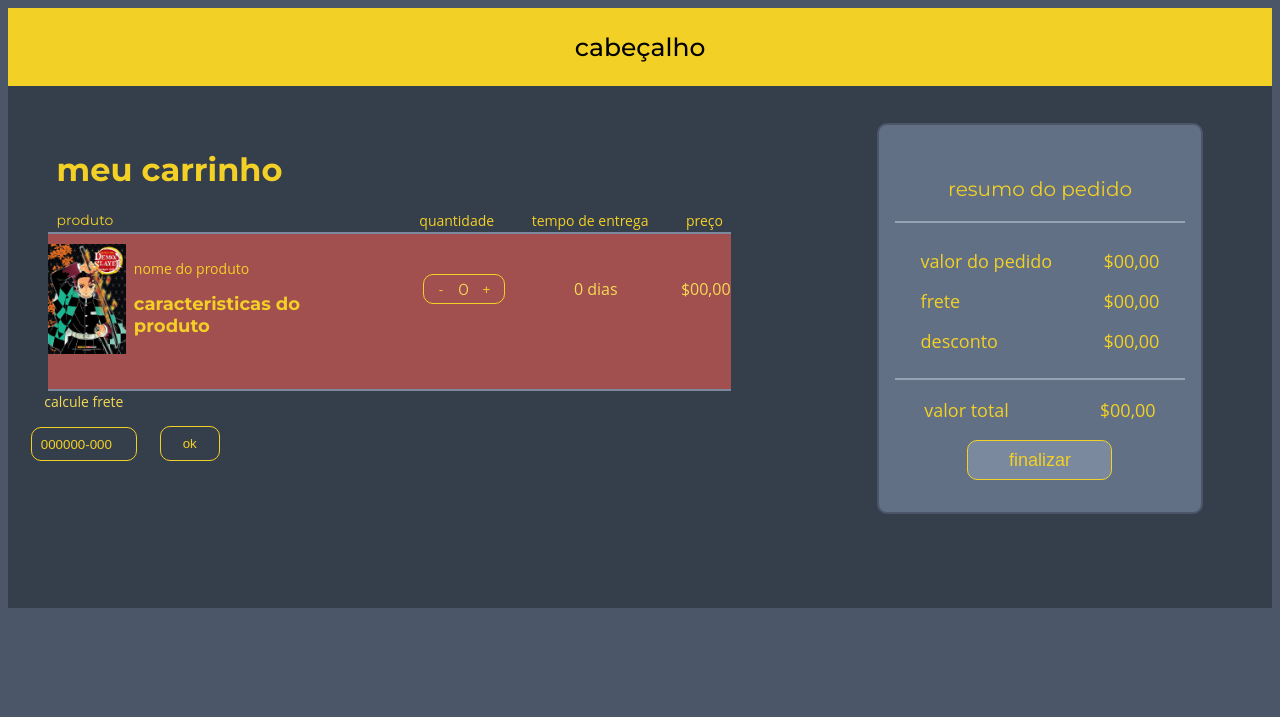
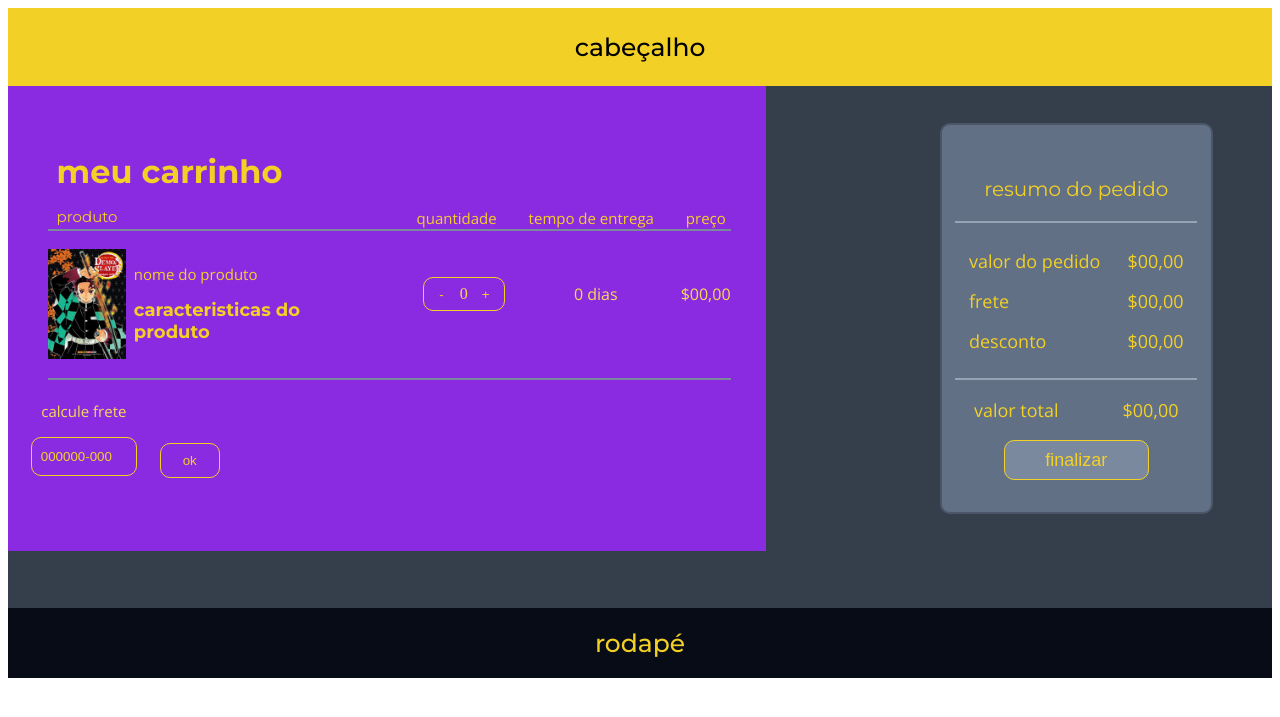
Before and after one commit to RenanLopesIF/proj-integrador, a CodeIgniter 4 app: the page made by app/Views/carrinho.php in a window 1280 px wide. Shown: the top 717 px of the page. Run offline with PHP 8.4 and a stand-in for CodeIgniter, Linux system fonts and the light colour scheme; the template is opened without the code that fills it, so the values that code supplies are empty; some libraries are stand-ins or nearby versions; some web fonts are replaced.

Commit message:
continuando

```diff
--- a/app/Views/carrinho.php
+++ b/app/Views/carrinho.php
@@ -5,8 +5,10 @@
     <meta charset="UTF-8">
     <meta http-equiv="X-UA-Compatible" content="IE=edge">
     <meta name="viewport" content="width=device-width, initial-scale=1.0">
-    <link rel="stylesheet" href="./assets/css/style.css">
-    <link rel="stylesheet" href="./assets/css/carrinho.css">
+    <!-- <link href="https://cdn.jsdelivr.net/npm/bootstrap@5.2.0/dist/css/bootstrap.min.css" rel="stylesheet" integrity="sha384-gH2yIJqKdNHPEq0n4Mqa/HGKIhSkIHeL5AyhkYV8i59U5AR6csBvApHHNl/vI1Bx"
+    crossorigin="anonymous"> -->
+    <link rel="stylesheet" href="carrinho/css/style.css">
+    <link rel="stylesheet" href="carrinho/css/carrinho.css">
 
     <title>Document</title>
 </head>
@@ -77,7 +79,7 @@
                         </ul>
                     </div>
                     <div class="final">
-                        <div class="valorF">
+                        <div class="valorFinal">
                             <p>valor total</p>
                             <p>$00,00</p>
                         </div>
@@ -87,7 +89,9 @@
             </div>
         </div>
     </div>
-    <footer class="rodape"></footer>
+    <footer class="rodape">
+        <h1>rodapé</h1>
+    </footer>
 </body>
 
 </html>
--- a/public/carrinho/css/carrinho.css
+++ b/public/carrinho/css/carrinho.css
@@ -1,3 +1,4 @@
+/* conteiner pai */
 .container{
     display: flex;
     flex-direction: column;
@@ -5,6 +6,7 @@
     height: 600px;
     background-color: var(--color-cinza-700);
 }
+/* header da pagina */
 .cabeca{
     display: flex;
     justify-content: center;
@@ -17,31 +19,35 @@
     font-size: 25px;
     font-weight: 500;
 }
+/* parte principar do conteudo meio da pagina */
 .containerFilha{
     display: flex;
     flex-direction: row;
     justify-content: space-between;
     width: 100%;
     height: 100%;
-    /* min-width: 90%; */
-
+    /* background-color: red; */
 }
+/* alinhamento parte direita */
 .carrinho{
     display: flex;
     flex-direction: column;
     justify-content: center;
     align-items: center;
     width: 60%;
-    height: 80%;
-    /* background-color: blueviolet; */
+    height: 89%;
+    background-color: blueviolet;
 }
-
+/* inicio da sessão 1 */
 .sessao1{
     display: flex;
     flex-direction: row;
     width: 100%;
+    /* border-bottom: 2px solid white; */
+    /* background-color: rgb(147, 182, 96); */
     justify-content: space-evenly;
 }
+
 .txt1{
     display: flex;
     flex-direction: column;
@@ -52,17 +58,20 @@
     margin: 0;
     padding: 0 0 0.2rem 1rem;
 }
+
 .txt1 p{
     margin: 0;
-    font-size: 14px;
+    font-size: 15px;
 }
+
 .txt2 p{
     margin: 0;
-    font-size: 14px;
+    font-size: 15px;
     padding: 0 0 0.1rem 1rem;
     color: var(--color-amarelo-400);
     font-family: 'Open Sans', sans-serif;
 }
+
 .txt1, .txt2 h1{
     font-size: 16px;
     color: var(--color-amarelo-400);
@@ -77,6 +86,7 @@
     font-family: 'Open Sans', sans-serif;
     /* background-color: red; */
 }
+/* inicio da sessão 2 */
 .sessao2{
     display: flex;
     flex-direction: row;
@@ -84,22 +94,23 @@
     height: 35%;
     /* background-color: blue; */
 }
+
 .idLivro{
     display: flex;
     justify-content: space-between;
     margin-left: 40px;
-    padding: 0 0 1.5rem 0;
     width: 90%;
     height:90%;
     border-top: 2px solid var(--color-cinza-400);
     border-bottom: 2px solid var(--color-cinza-400);
-    background-color: rgb(161, 79, 79);
+    /* background-color: rgb(161, 79, 79); */
 }
 
 .idLivro p{
     font-family: 'Open Sans', sans-serif;
-    font-size: 14px;
+    font-size: 15px;
 }
+
 .idLivro h2{
     font-family: 'Montserrat', sans-serif;
     font-size: 18px;
@@ -111,12 +122,14 @@
     width: 40%;
     /* background-color: red; */
 }
+
 .txt3{
     margin: 0;
     padding: 0 0 0.1rem 0.5rem;
     color: var(--color-amarelo-400);
     font-family: 'Open Sans', sans-serif;
 }
+
 .imagem img{
     height: 110px;
 }
@@ -133,7 +146,6 @@
     /* background-color: red; */
 }
 
-
 .btCompra{
     display: flex;
     flex-direction: row;
@@ -143,11 +155,11 @@
     height: 25%;
     color: var(--color-amarelo-300);
     background-color: transparent;
-    /* background-color: var(--color-cinza-600); */
     border: 1px var(--color-amarelo-400) solid;
     border-radius: 10px;
     margin-left: 0.8rem;
 }
+
 
 .maior, .menor{
     color: var(--color-amarelo-400);
@@ -169,7 +181,7 @@
     font-family: 'Open Sans', sans-serif;
     color: var(--color-amarelo-300);
 }
-
+/* inicio sessão 3 */
 .sessao3{
     display: flex;
     align-items: flex-end;
@@ -180,22 +192,35 @@
     height: 20%;
     /* background-color: cornflowerblue; */
 }
+
+.sessao3 input{
+    background-color: transparent;
+ }
+
+ .sessao3 input::placeholder{
+    color: var(--color-amarelo-400);
+ }
+
 .frete input:hover{
     background-color: var(--color-cinza-400);
     transition: all 1s;
 }
+
 .frete input:focus-visible{
     outline: 1px solid var(--color-amarelo-200);
 }
+
 .frete{
     display: flex;
     align-items: center;
     justify-content: center;
     flex-direction: column;
     width: 20%;
+    height: 100%;
 }
+
 .frete p{
-    font-size: 14px;
+    font-size: 15px;
     font-family: 'Open Sans', sans-serif;
     padding: 0 0 1rem 0;
     margin: 0;
@@ -205,10 +230,10 @@
     display: flex;
     text-align: center;
     width: 100px;
-    height: 30px;
+    height: 35px;
     border: 1px solid var(--color-amarelo-400);
     border-radius: 10px;
-
+    /* background-color: red; */
 }
 
 
@@ -222,6 +247,8 @@
     border: 1px solid var(--color-amarelo-400);
     color: var(--color-amarelo-400);
     border-radius: 10px;
+    /* background-color: red; */
+    margin-bottom: 0.4rem;
 
 }
 
@@ -229,32 +256,27 @@
     background-color: var(--color-cinza-500);
     transition: all 1s;
 }
+
 .confirm input:focus-visible{
     outline: 1px solid var(--color-amarelo-200);
 }
 
-.sessao3 input{
-   background-color: transparent;
-}
-.sessao3 input::placeholder{
-    color: var(--color-amarelo-400);
-}
-
+/* parte da esquerda container do resumodo pedido */
 .resumo{
     display: flex;
     flex-direction: column;
     justify-content: center;
     padding: 2.3rem 1rem 1rem 0;
-    width: 30%;
+    width: 25%;
     height: 75%;
     /* background-color:green; */
 }
+
 .containerBorda{
     display: flex;
     align-items: center;
     flex-direction: column;
     justify-content: center;
-    /* justify-items: center; */
     width: 85%;
     height: 100%;
     background-color: var(--color-cinza-500);
@@ -272,6 +294,7 @@
     color: var(--color-amarelo-400);
     /* background-color: red; */
 }
+
 .dadosFinal{
     display: flex;
     align-items: center;
@@ -287,14 +310,17 @@
     color: var(--color-amarelo-400);
 
 }
+
 .dadosFinal li{
     list-style: none;
     text-decoration: none;
     padding: 0.5rem 0 0.5rem 0;
 }
+
 .dadosFinal ul{
     padding: 0;
 }
+
 .final{
     display: flex;
     flex-direction: column;
@@ -303,7 +329,8 @@
     width: 100%;
     /* background-color: rgb(10, 53, 53); */
 }
-.valorF{
+
+.valorFinal{
     display: flex;
     flex-direction: row;
     width: 100%;
@@ -312,6 +339,7 @@
     font-family: 'Open Sans', sans-serif;
     color: var(--color-amarelo-400);
 }
+
 .final input{
     display: flex;
     justify-content: center;
@@ -324,6 +352,24 @@
     color: var(--color-amarelo-400);
     border-radius: 10px;
 }
+
 .final input{
     background-color: var(--color-cinza-400);
 }
+/* footer */
+.rodape{
+    display: flex;
+    justify-content: center;
+    align-items: center;
+    text-align: center;
+    width: 100%;
+    height: 70px;
+    background-color: var(--color-cinza-900);
+}
+.rodape h1{
+    font-family: 'Montserrat', sans-serif;
+    font-size: 25px;
+    color: var(--color-amarelo-400);
+    font-weight: 500;
+    margin: 0;
+}
```
